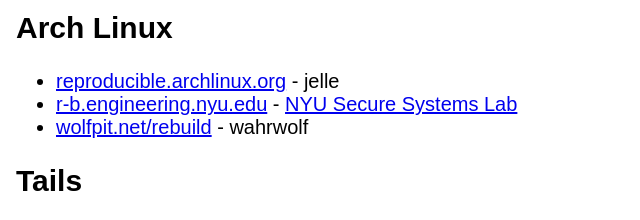
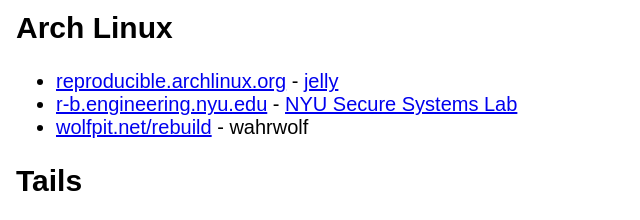
Before and after one commit to kpcyrd/web-rebuilderd-com, a plain HTML site: page index.html in a window 1280 px wide. Shown: the part 383-603 px from the top of the page, 224-864 px from the left. Drawn offline with Linux system fonts and the light colour scheme.

Commit message:
Update description for archlinux.org rebuilder

```diff
--- a/index.html
+++ b/index.html
@@ -26,7 +26,7 @@
             <h2>Arch Linux</h2>
 
             <ul>
-                <li><a href="https://reproducible.archlinux.org/">reproducible.archlinux.org</a> - jelle</li>
+                <li><a href="https://reproducible.archlinux.org/">reproducible.archlinux.org</a> - <a href="https://github.com/jelly" target="_blank">jelly</a></li>
                 <li><a href="https://r-b.engineering.nyu.edu/">r-b.engineering.nyu.edu</a> - <a href="https://ssl.engineering.nyu.edu/" target="_blank">NYU Secure Systems Lab</a></li>
                 <li><a href="https://wolfpit.net/rebuild/">wolfpit.net/rebuild</a> - wahrwolf</li>
             </ul>
```
